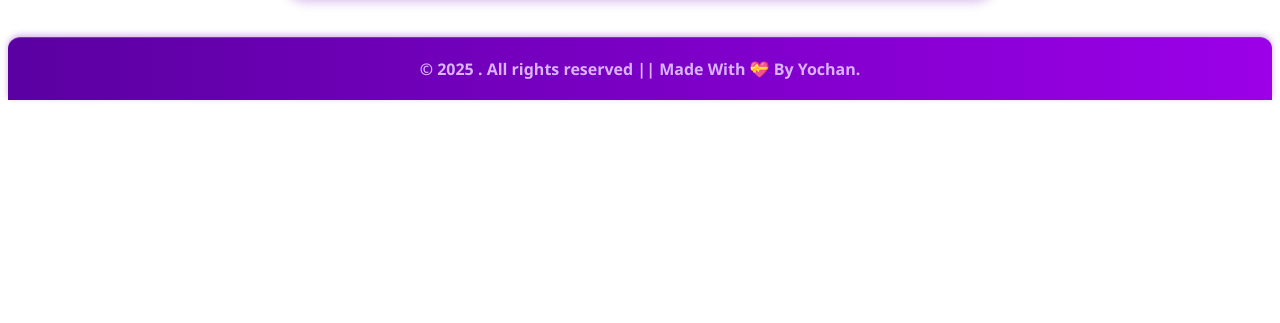
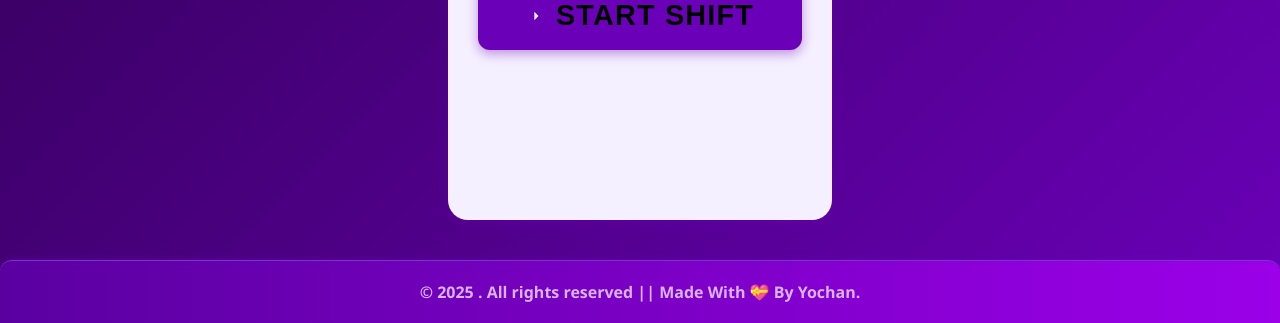
Before and after one commit to noxzplayz/testpannel, a plain HTML site: page index.html in a window 1280 px wide. Shown: the part 477-800 px from the top of the page. Drawn offline with Linux system fonts and the light colour scheme.

Commit message:
Update styles.css

```diff
--- a/styles.css
+++ b/styles.css
@@ -1,4 +1,4 @@
-g/* Reset and base styles */
+/* Reset and base styles */
 body {
   margin: 0;
   font-family: 'Poppins', 'Segoe UI', Tahoma, Geneva, Verdana, sans-serif;
@@ -14,6 +14,99 @@ body {
   color: #000000;
   overflow-x: hidden;
   scroll-behavior: smooth;
+}
+
+/* Vendor prefixes for flexbox in main */
+main {
+  -webkit-box-flex: 1;
+      -ms-flex: 1;
+          flex: 1;
+  padding: 60px 30px;
+  text-align: center;
+  display: -webkit-box;
+  display: -ms-flexbox;
+  display: flex;
+  -webkit-box-orient: vertical;
+  -webkit-box-direction: normal;
+      -ms-flex-direction: column;
+          flex-direction: column;
+  -webkit-box-pack: center;
+      -ms-flex-pack: center;
+          justify-content: center;
+  -webkit-box-align: center;
+      -ms-flex-align: center;
+          align-items: center;
+  background: #f5f0ff;
+  max-width: 650px;
+  margin: 40px auto;
+  border-radius: 20px;
+  box-shadow: 0 4px 12px rgba(107, 0, 179, 0.3);
+  user-select: none;
+  position: relative;
+  overflow: hidden;
+  animation: fadeInUp 1.5s ease forwards;
+}
+
+/* Vendor prefixes for flexbox in start-shift-button */
+main .start-shift-button {
+  background: #6a00b8;
+  color: #000000;
+  border: none;
+  border-radius: 12px;
+  padding: 18px 48px;
+  font-size: 1.8em;
+  font-weight: 700;
+  cursor: pointer;
+  user-select: none;
+  box-shadow: 0 4px 12px rgba(107, 0, 179, 0.4);
+  transition: background 0.3s ease, box-shadow 0.3s ease, transform 0.2s ease;
+  letter-spacing: 1.2px;
+  text-transform: uppercase;
+  display: -webkit-inline-box;
+  display: -ms-inline-flexbox;
+  display: inline-flex;
+  -webkit-box-align: center;
+      -ms-flex-align: center;
+          align-items: center;
+  -webkit-box-pack: center;
+      -ms-flex-pack: center;
+          justify-content: center;
+  gap: 10px;
+  position: relative;
+  overflow: hidden;
+}
+
+/* Android specific media queries for better alignment */
+@media only screen and (max-width: 480px) {
+  main {
+    padding: 40px 20px;
+    max-width: 90%;
+    margin: 20px auto;
+  }
+  main .start-shift-button {
+    padding: 14px 36px;
+    font-size: 1.4em;
+  }
+  main .welcome-text {
+    font-size: 2.4em;
+    margin-bottom: 30px;
+  }
+}
+
+@media only screen and (max-width: 360px) {
+  main {
+    padding: 30px 15px;
+    max-width: 95%;
+    margin: 15px auto;
+  }
+  main .start-shift-button {
+    padding: 12px 28px;
+    font-size: 1.2em;
+  }
+  main .welcome-text {
+    font-size: 2em;
+    margin-bottom: 25px;
+  }
 }
 <<<<<<< SEARCH
 main {
```
